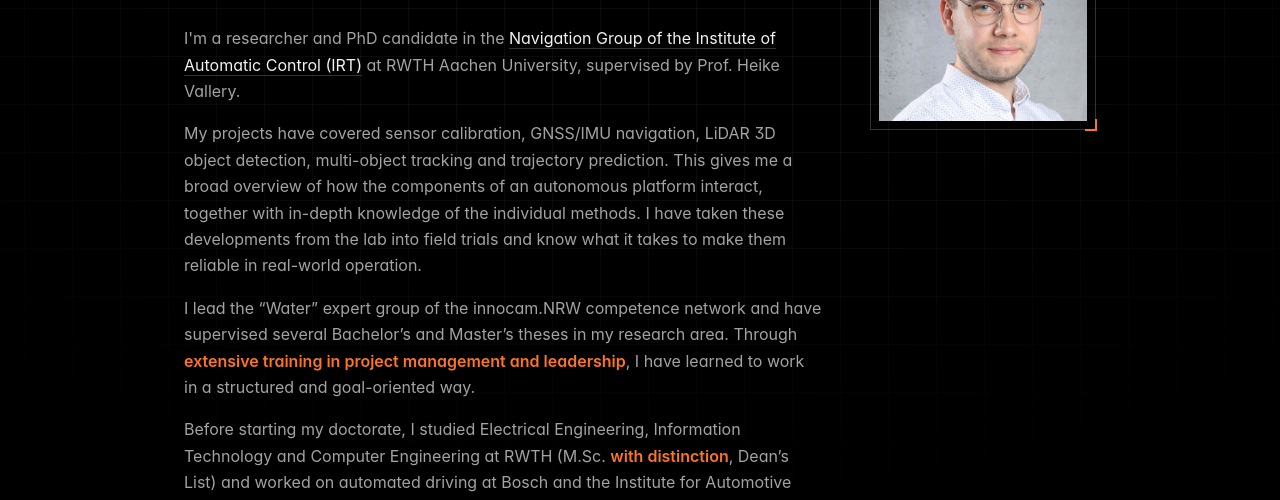
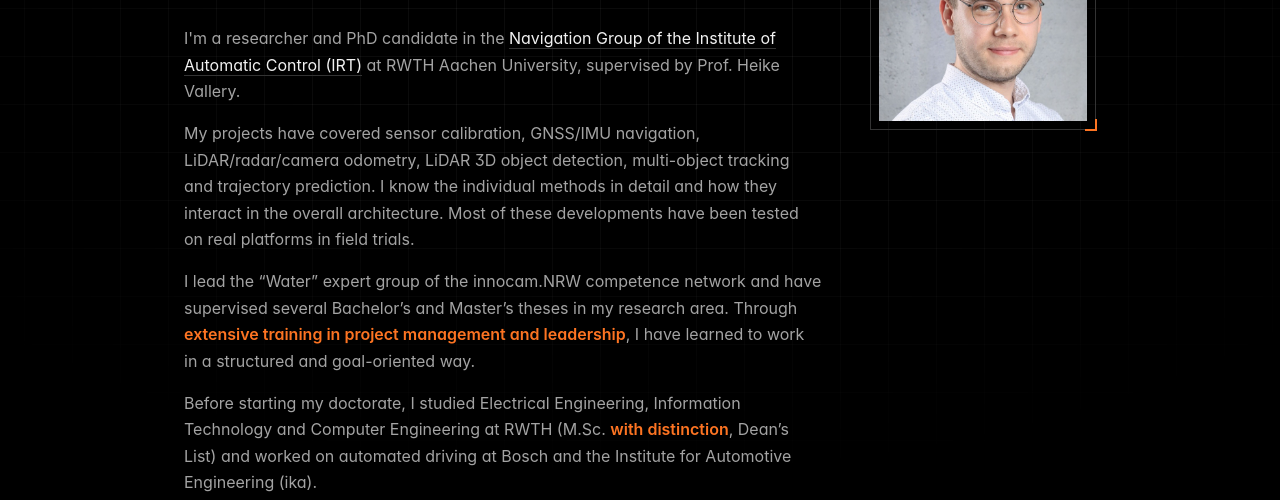
Before and after one commit to TimRehbronn/TimRehbronn.github.io, an Astro site: page / in a window 1280 px wide. Shown: the part 241-741 px from the top of the page. Built offline with nearby package versions, Linux system fonts and the light colour scheme; Astro itself is replaced by a stand-in of ours; some packages are replaced by stand-ins of ours.

Commit message:
About: plainer expertise paragraph, add LiDAR/radar/camera odometry
Co-Authored-By: Claude Opus 5.5 <noreply@anthropic.com>

```diff
--- a/src/pages/index.astro
+++ b/src/pages/index.astro
@@ -33,7 +33,7 @@ const jsonLd = {
       <h1>{SITE.name}</h1>
       <p class="lead"><span class="accent">State estimation and sensor fusion</span> for autonomous systems.</p>
       <p>I'm a researcher and PhD candidate in the <a href="https://www.irt.rwth-aachen.de">Navigation Group of the Institute of Automatic Control (IRT)</a> at RWTH Aachen University, supervised by Prof. Heike Vallery.</p>
-      <p>My projects have covered sensor calibration, GNSS/IMU navigation, LiDAR 3D object detection, multi-object tracking and trajectory prediction. This gives me a broad overview of how the components of an autonomous platform interact, together with in-depth knowledge of the individual methods. I have taken these developments from the lab into field trials and know what it takes to make them reliable in real-world operation.</p>
+      <p>My projects have covered sensor calibration, GNSS/IMU navigation, LiDAR/radar/camera odometry, LiDAR 3D object detection, multi-object tracking and trajectory prediction. I know the individual methods in detail and how they interact in the overall architecture. Most of these developments have been tested on real platforms in field trials.</p>
       <p>I lead the “Water” expert group of the innocam.NRW competence network and have supervised several Bachelor’s and Master’s theses in my research area. Through <strong>extensive training in project management and leadership</strong>, I have learned to work in a structured and goal-oriented way.</p>
       <p>Before starting my doctorate, I studied Electrical Engineering, Information Technology and Computer Engineering at RWTH (M.Sc. <strong>with distinction</strong>, Dean’s List) and worked on automated driving at Bosch and the Institute for Automotive Engineering (ika).</p>
       <SocialLinks />
```
